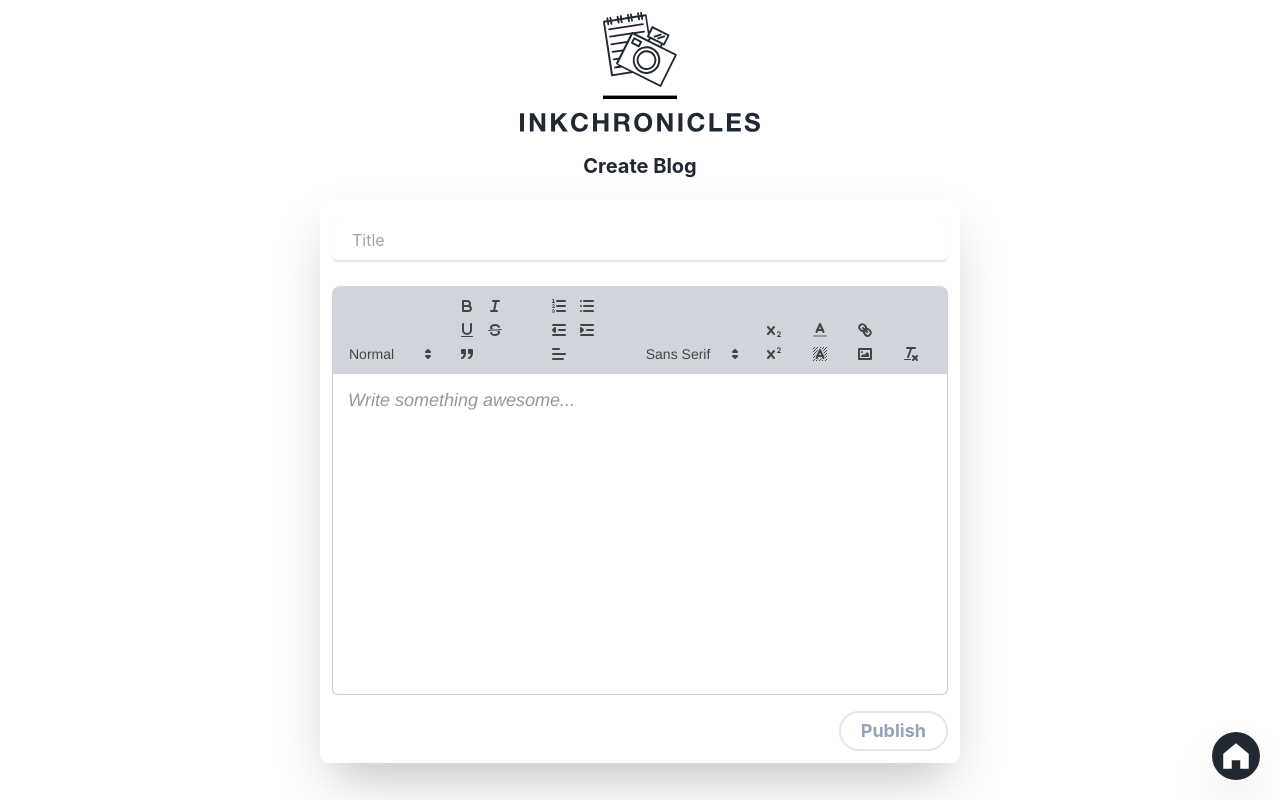
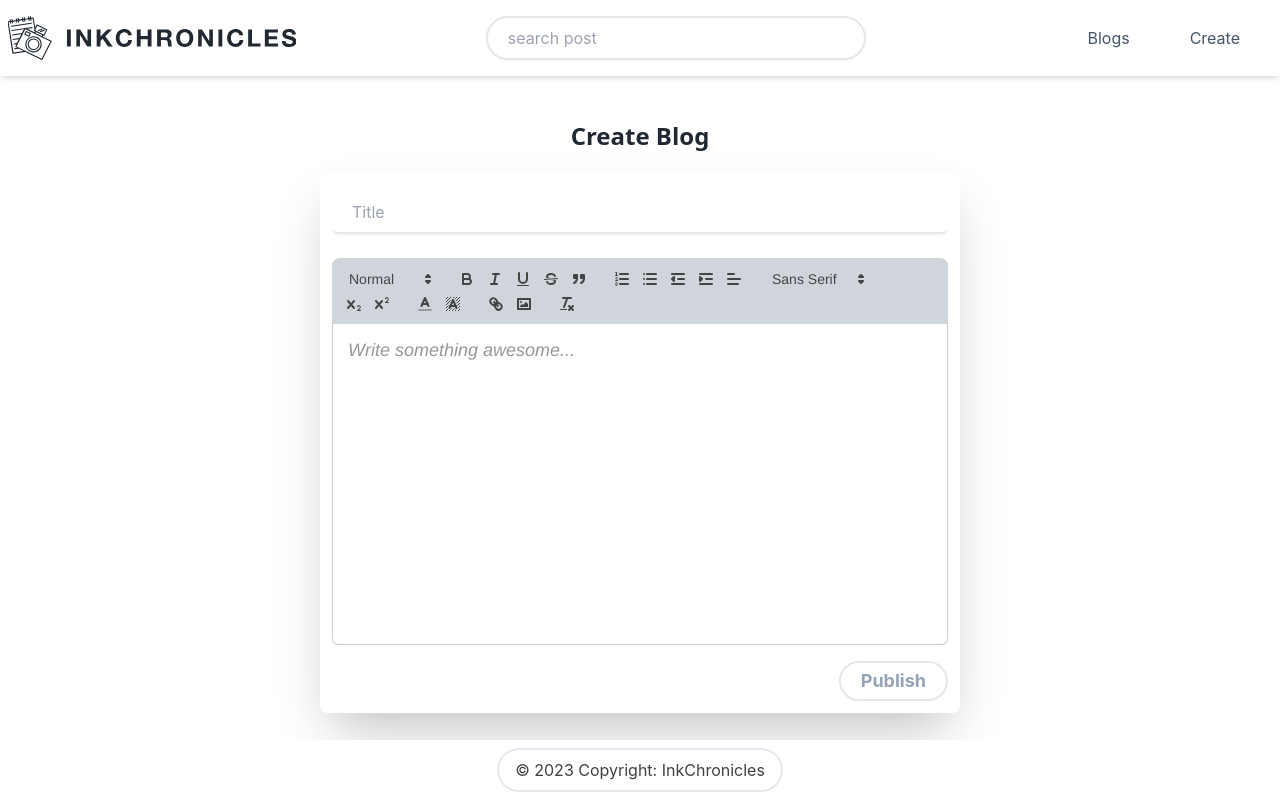
Before and after one commit to ahtisham774/blog-website-using-react-quill, a React (Vite) app: page /blog/new in a window 1280 px wide. Built offline with nearby package versions, Linux system fonts and the light colour scheme.

Commit message:
update changes

```diff
--- a/src/App.jsx
+++ b/src/App.jsx
@@ -3,19 +3,22 @@ import Blogs from "./post/view/blogs"
 import { Route, Routes } from "react-router-dom"
 import Create from "./post/create/create_blog"
 import Blog from "./components/blog"
+import BlogHeader from "./components/blog_header"
 import Page_Not_Found from "./page_not_found"
+import BlogFooter from './components/blog_footer'
 
 function App() {
 
     return (
         <>
-
+            <BlogHeader/>
             <Routes>
                 <Route path="/" element={<Blogs />} />
                 <Route path='blog/new' element={<Create />} />
                 <Route path='blog/:id' element={<Blog />} />
                 <Route path='*' element={<Page_Not_Found />} />
             </Routes>
+            <BlogFooter/>
         </>
     )
 }
--- /dev/null
+++ b/src/components/blog_footer.jsx
@@ -0,0 +1,17 @@
+
+const BlogFooter = () => {
+    const year = new Date().getFullYear()
+    return (
+        <footer className="bg-white text-center  flex items-center justify-center fixed bottom-0 w-full cursor-default">
+            <div className="w-fit px-4 py-2 text-center text-neutral-700 border-2 rounded-full m-2 border-t-slate-200">
+                © {year} Copyright:
+
+                    InkChronicles
+            </div>
+        </footer>
+
+
+    )
+}
+
+export default BlogFooter
--- a/src/components/blog_header.jsx
+++ b/src/components/blog_header.jsx
@@ -1,29 +1,44 @@
 import { NavLink } from "react-router-dom"
 import logo from '../assets/logo.svg'
+import { useRef } from "react"
 
 const BlogHeader = () => {
+
+    const menuItemRef = useRef(null)
+
+
+
     return (
-        <header className="w-full">
-            <nav className="w-full flex items-center justify-between p-2 shadow-md">
+        <header className="w-full fixed top-0  z-10 bg-white ">
+            <nav className="w-full flex flex-col md:flex-row bg-white items-center justify-between p-2 shadow-md">
+                <div className="flex w-full md:w-auto justify-between items-center">
                     <div className="w-72">
                         <img src={logo} className="w-full h-auto object-cover " alt="Logo" />
                     </div>
+                    {/* hamburger */}
+                    <div className="md:hidden flex items-center justify-center cursor-pointer" onClick={()=>menuItemRef.current.classList.toggle('hidden')}>
+                        <svg className="w-6 h-6 text-slate-600" fill="none" stroke="currentColor" viewBox="0 0 24 24" xmlns="http://www.w3.org/2000/svg"><path strokeLinecap="round" strokeLinejoin="round" strokeWidth={2} d="M4 6h16M4 12h16M4 18h16" /></svg>
+                    </div>
+                </div>
 
-                <div className="flex-1 flex justify-center">
-                    <input type="search"  className="w-1/2 p-2 px-5 shadow-sm border-2 rounded-full outline-none focus:border-slate-400 focus:outline-none" placeholder="search post" />
+
+                <div ref={menuItemRef} className="w-full hidden flex-col items-center bg-inherit z-20 py-5 gap-5 md:gap-0 md:py-2  justify-center md:relative md:top-0 md:flex md:flex-row md:flex-grow">
+                    <div className="flex-1 flex justify-center md:pl-5 xl:pl-0">
+                        <input type="search" className="w-full flex-1 xl:flex-none md:w-1/2 p-2 px-5 shadow-sm border-2 rounded-full outline-none focus:border-slate-400 focus:outline-none" placeholder="search post" />
                     </div>
-                <ul className="flex gap-5 px-3">
-                    <NavLink to='/'>
-                        <li className="p-2 px-5 rounded-lg hover:bg-slate-300/30 text-slate-600 hover:text-slate-800 transition-colors duration-300">
+                    <ul className="flex flex-col items-center  py-3 md:py-0 md:flex-row gap-5 px-3">
+                        <NavLink to='/' className='w-full md:w-auto text-center'>
+                            <li className="w-full p-2 px-5 rounded-lg hover:bg-slate-300/30 text-slate-600 hover:text-slate-800 transition-colors duration-300">
                                 Blogs
                             </li>
                         </NavLink>
-                    <NavLink to='/blog/new'>
-                    <li className="p-2 px-5 rounded-lg hover:bg-slate-300/30 text-slate-600 hover:text-slate-800 transition-colors duration-300">
+                        <NavLink to='/blog/new' className='w-full md:w-auto text-center'>
+                            <li className="w-full p-2 px-5 rounded-lg hover:bg-slate-300/30 text-slate-600 hover:text-slate-800 transition-colors duration-300">
                                 Create
                             </li>
                         </NavLink>
                     </ul>
+                </div>
             </nav>
         </header>
     )
--- a/src/components/editor.jsx
+++ b/src/components/editor.jsx
@@ -5,7 +5,7 @@ import 'react-quill/dist/quill.snow.css'
 import PropTypes from 'prop-types'
 import { useRef } from "react"
 
-const Editor = ({ value, setValue }) => {
+const Editor = ({ value, setValue,readOnly }) => {
 
     const editorRef = useRef(null)
     const modules = {
@@ -32,6 +32,7 @@ const Editor = ({ value, setValue }) => {
     ]
 
     const handleChange = () => {
+        console.log(editorRef.current)
         if (editorRef.current) {
             const editor = editorRef.current.getEditor()
             const html = editor.root.innerHTML
@@ -48,19 +49,20 @@ const Editor = ({ value, setValue }) => {
             onChange={handleChange}
             modules={modules}
             formats={formats}
-            className="w-full h-fit bg-slate-500/30 rounded-lg "
+            className="w-full flex flex-col items-center h-fit bg-slate-500/30 rounded-lg "
             placeholder="Write something awesome..."
+            readOnly={readOnly}
 
 
-        >
-        </ReactQuill>
+        />
 
     )
 }
 
 Editor.propTypes = {
     value: PropTypes.string,
-    setValue: PropTypes.func
+    setValue: PropTypes.func,
+    readOnly: PropTypes.bool
 }
 
 export default Editor
--- a/src/index.css
+++ b/src/index.css
@@ -18,9 +18,8 @@
 
 .ql-toolbar {
     border-radius: 1rem !important;
-    display: flex;
-    justify-content: center;
-    align-items: baseline;
+    display: block;
+    box-sizing: border-box;
     padding: 0.5rem;
 }
 
@@ -29,6 +28,7 @@
 }
 .ql-container {
     min-height: 20rem;
+    width: 100%;
     font-size: 1.125rem;
     line-height: 1.75rem;
     border-bottom-right-radius: 0.375rem;
@@ -37,6 +37,7 @@
 }
 .ql-editor{
     min-height: 20rem;
+    width: 100%;
     max-height: 35rem;
     overflow-y: auto;
 }
@@ -46,8 +47,14 @@
     font-size: 1.125rem;
     line-height: 1.75rem;
     font-weight: 400;
+    width: 100%;
 
 }
+/* change cursor to default when .ql-editor id readOnly and all its child except a tag */
+.ql-editor[contenteditable="false"] , .ql-editor *:has(:not(a)) {
+    cursor:default;
+}
+
 ::-webkit-scrollbar{
     width: .5rem;
     height: 2px;
--- a/src/post/create/create_blog.jsx
+++ b/src/post/create/create_blog.jsx
@@ -1,9 +1,8 @@
 
 import { useEffect, useState } from 'react'
-import logo from '../../assets/logo-scondary.svg'
 import Editor from '../../components/editor'
 import Title from './title'
-import { NavLink, useNavigate } from 'react-router-dom'
+import {  useNavigate } from 'react-router-dom'
 import Alert from '../../utils/alert'
 
 const Create = () => {
@@ -48,33 +47,21 @@ const Create = () => {
         },1500)
     }
     return (
-        <div className='flex flex-col justify-center items-center gap-3 pb-5 '>
-            <div className='w-60'>
-                <img src={logo} className='w-ful h-auto object-cover ' alt="" />
-            </div>
-            <h1 className='text-xl font-bold text-[var(--primary-color)] my-2'>
+        <div className='flex flex-col justify-center items-center gap-3 mt-28 pb-5 '>
+            <h1 className='text-2xl font-sans  font-bold text-[var(--primary-color)] my-2'>
                 Create Blog
             </h1>
             {
                 isPublish && <Alert/>
             }
             <div className='w-full flex items-center justify-center '>
-                <div className='w-full md:w-1/2 flex flex-col gap-4 shadow-2xl p-3  rounded-lg '>
+                <div className='w-full lg:w-1/2 flex flex-col gap-4 shadow-2xl p-3  rounded-lg '>
                     <Title title={title} setTitle={setTitle} />
-                    <Editor value={editorValue} setValue={setEditorValue} />
+                    <Editor value={editorValue} setValue={setEditorValue} readOnly={false} />
                     <button className='flex items-center gap-2 w-fit p-1 self-end px-5 rounded-full border-2  font-bold text-lg bg-[var(--primary-color)] text-white transition-colors duration-300 disabled:bg-white disabled:text-slate-400 disabled:cursor-not-allowed' disabled={isBtnDisabled} onClick={handleClick}>
                         Publish
                     </button>
                 </div>
-            </div>
-
-            {/* floating icon home */}
-            <div className='fixed bottom-5 right-5 z-50'>
-                <NavLink to='/'>
-                    <div className='w-12 h-12 flex items-center justify-center rounded-full bg-[var(--primary-color)] shadow-2xl hover:bg-[var(--primary-color)]/50 transition-colors duration-300'>
-                    <svg viewBox="0 0 1024 1024" width={34} xmlns="http://www.w3.org/2000/svg"><path fill="#fff" d="M512 128 128 447.936V896h255.936V640H640v256h255.936V447.936z"/></svg>
-                    </div>
-                </NavLink>
             </div>
         </div>
     )
--- a/src/post/view/blogs.jsx
+++ b/src/post/view/blogs.jsx
@@ -1,5 +1,4 @@
 import { useEffect, useState } from "react"
-import BlogHeader from "../../components/blog_header"
 import BlogItem from "../../components/blog_item"
 import { useNavigate } from "react-router-dom"
 
@@ -30,14 +29,13 @@ const Blogs = () => {
 
 
     return (
-        <div className=" relative flex flex-col w-full items-center justify-center">
-            <BlogHeader />
+        <div className=" relative flex flex-col w-full items-center mt-20 md:mt-28  justify-center">
 
             {
                 blogs ?
-                    <div className="flex flex-col justify-center items-center my-4 w-full">
-                        <h1 className="text-xl font-bold my-4">All Blogs</h1>
-                        <div className="flex flex-col justify-center items-center my-4 w-7/12 p-4 shadow-md" >
+                    <div className="flex flex-col justify-center items-center w-full">
+                        <h1 className="text-2xl font-sans font-bold my-4">All Blogs</h1>
+                        <div className="flex flex-col justify-center items-center my-4 w-11/12 lg:w-7/12 p-4 shadow-md" >
                             {blogs.map((blog) => {
                                 return <BlogItem blog={blog} key={blog.id} handleClick={handleClick} />
                             })}
```
Also changed, not shown: src/components/blog.jsx (+13 -12 lines), src/components/blog_item.jsx (+5 -5 lines). Lines whose indentation alone changed are shown as unchanged.
